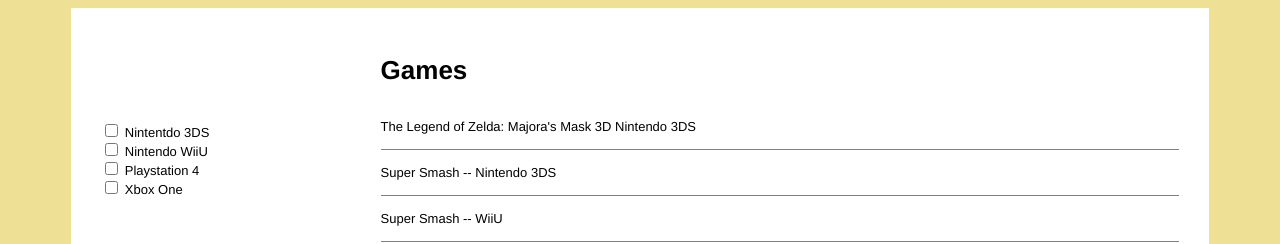
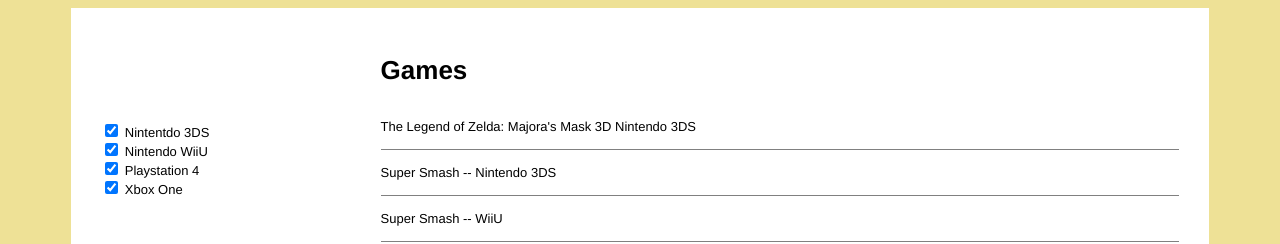
Before and after one commit to MichaelrMentele/jQuery-awesomeness, a plain HTML site: page search-filter/index.html in a window 1280 px wide. Shown: the top 244 px of the page. Drawn offline with nearby package versions, Linux system fonts and the light colour scheme.

Commit message:
checkboxes checked by default

```diff
--- a/search-filter/index.html
+++ b/search-filter/index.html
@@ -14,25 +14,25 @@
 				<ul>
 					<li>
 						<label>
-							<input type="checkbox" value="Nintendo 3DS" name="">
+							<input type="checkbox" value="Nintendo 3DS" name="" checked>
 							Nintentdo 3DS
 						</label>
 					</li>
 					<li>
 						<label>
-							<input type="checkbox" value="Nintendo WiiU" name="">
+							<input type="checkbox" value="Nintendo WiiU" name="" checked>
 							Nintendo WiiU
 						</label>
 					</li>
 					<li>
 						<label>
-							<input type="checkbox" value="Playstation 4" name="">
+							<input type="checkbox" value="Playstation 4" name="" checked>
 							Playstation 4
 						</label>
 					</li>
 					<li>
 						<label>
-							<input type="checkbox" value="Xbox One" name="">
+							<input type="checkbox" value="Xbox One" name="" checked>
 							Xbox One
 						</label>
 					</li>
```
